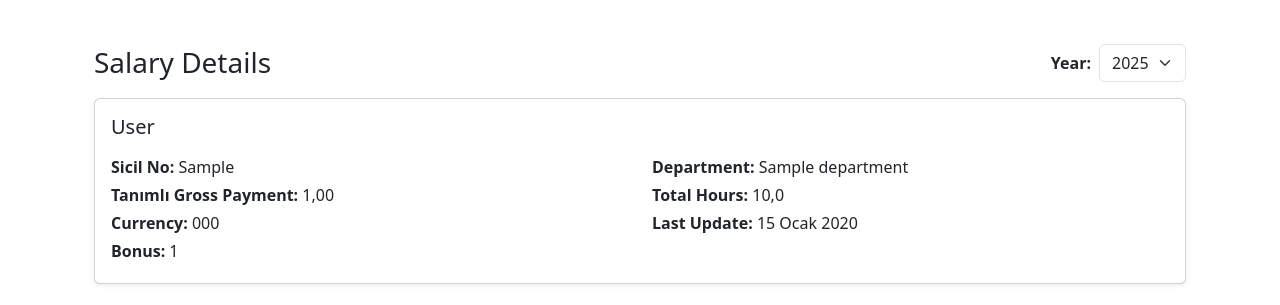
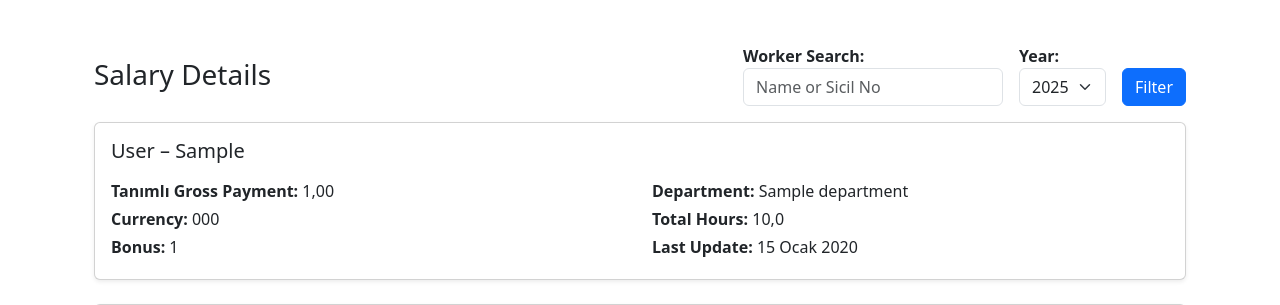
Before and after one commit to omercengiz/putzmeisterapp, a Django app: page /workers/worker/1/salaries/ in a window 1280 px wide. Shown: the part 56-361 px from the top of the page. Run offline with Django 4.2, Linux system fonts and the light colour scheme; tables that the repository leaves empty hold one stand-in row (values such as "Sample post").

Commit message:
feat: filter added to salary detail

```diff
--- a/templates/worker_salary_list.html
+++ b/templates/worker_salary_list.html
@@ -4,39 +4,60 @@
 {% block body %}
 <div class="container mt-4">
 
-  <div class="d-flex justify-content-between align-items-center mb-3">
+  <!-- Başlık + Filtre Bar -->
+  <div class="d-flex justify-content-between align-items-center mb-3 flex-wrap">
+
     <h3 class="mb-0">Salary Details</h3>
 
-      <!-- YIL FİLTRESİ -->
-      <form method="get" class="d-flex align-items-center">
-        <label class="me-2 fw-bold">Year:</label>
+    <form method="get" class="d-flex align-items-end gap-3 flex-wrap">
 
+        <!-- Worker Search -->
+        <div>
+            <label class="fw-bold">Worker Search:</label>
+            <input type="text"
+                  name="worker_search"
+                  value="{{ worker_search }}"
+                  placeholder="Name or Sicil No"
+                  class="form-control"
+                  style="width: 260px;">
+        </div>
+
+        <!-- Year Filter -->
+        <div>
+            <label class="fw-bold">Year:</label>
             {% localize off %}
             <select name="year" class="form-select w-auto" onchange="this.form.submit()">
                 {% for y in year_list %}
-            <option value="{{ y }}" {% if y == selected_year %}selected{% endif %}>
-              {{ y }}
-            </option>
+                    <option value="{{ y }}" {% if y == selected_year %}selected{% endif %}>{{ y }}</option>
                 {% endfor %}
             </select>
             {% endlocalize %}
-      </form>
         </div>
 
+        <!-- Submit -->
+        <div>
+            <button type="submit" class="btn btn-primary mt-4">Filter</button>
+        </div>
+
+    </form>
+
+  </div>
+
+
+
+  <!-- Çalışan Bilgisi Kartı -->
   <div class="card shadow-sm mb-4">
     <div class="card-body">
 
-      <h5 class="card-title mb-3">{{ worker.name_surname }}</h5>
+      <h5 class="card-title mb-3">
+        {{ worker.name_surname }} – {{ worker.sicil_no }}
+      </h5>
 
       <div class="row">
 
         <!-- Sol Sütun -->
         <div class="col-md-6">
-          <p class="mb-1"><strong>Sicil No:</strong> {{ worker.sicil_no }}</p>
-          <p class="mb-1">
-            <strong>Tanımlı Gross Payment:</strong>
-            {{ worker.gross_payment|floatformat:2|localize }}
-          </p>
+          <p class="mb-1"><strong>Tanımlı Gross Payment:</strong> {{ worker.gross_payment|floatformat:2|localize }}</p>
           <p class="mb-1"><strong>Currency:</strong> {{ worker.currency }}</p>
           <p class="mb-1"><strong>Bonus:</strong> {{ worker.bonus }}</p>
         </div>
@@ -45,7 +66,8 @@
         <div class="col-md-6">
           <p class="mb-1">
             <strong>Department:</strong>
-            {% if worker.department %}{{ worker.department }}{% else %}<span class="text-muted">Not assigned</span>{% endif %}
+            {% if worker.department %}{{ worker.department }}
+            {% else %}<span class="text-muted">Not assigned</span>{% endif %}
           </p>
 
           <p class="mb-1">
@@ -74,7 +96,7 @@
 
 
 
-  <!-- Maaş Tablosu -->
+  <!-- Salary Table -->
   <div class="card shadow-sm">
     <div class="card-body">
 
@@ -87,13 +109,18 @@
             <th class="text-center">Process</th>
           </tr>
         </thead>
+
         <tbody>
           {% for row in months_data %}
           <tr>
             <td>{{ row.month }}</td>
+
             <td>
-              {% localize off %}{{ row.year }}{% endlocalize %}
+              {% localize off %}
+                {{ row.year }}
+              {% endlocalize %}
             </td>
+
             <td class="text-end">
               {% if row.salary %}
                   {{ row.salary.gross_salary|floatformat:2|localize }}
@@ -101,13 +128,17 @@
                   <span class="text-muted">There is no salary for this month</span>
               {% endif %}
             </td>
+
             <td class="text-center">
               <div class="d-flex justify-content-center gap-2">
+
+                <!-- Update / Add -->
                 <a href="{% url 'workers:update_salary_record' row.salary.id|default:0 %}?worker_id={{ worker.id }}&month={{ row.month_num }}&year={{ row.year }}"
                    class="btn btn-sm btn-primary">
                     {% if row.salary %}Update{% else %}Add{% endif %}
                 </a>
 
+                <!-- Delete -->
                 {% if row.salary %}
                 <a href="{% url 'workers:delete_salary_record' row.salary.id %}"
                    class="btn btn-sm btn-danger"
@@ -115,11 +146,14 @@
                    Delete
                 </a>
                 {% endif %}
+
               </div>
             </td>
+
           </tr>
           {% endfor %}
         </tbody>
+
       </table>
 
     </div>
--- a/workers/views.py
+++ b/workers/views.py
@@ -432,40 +432,54 @@ def update_salary_record(request, salary_id):
             "worker": worker,
         })
 
+def list_worker_salaries(request, worker_id):
+    worker_search = request.GET.get("worker_search", "").strip()
 
-def list_worker_salaries(request, worker_id):
-    worker = get_object_or_404(Workers, id=worker_id)
+    # --- Worker Search WITHOUT redirect ---
+    if worker_search:
+        workers = (
+            Workers.objects.filter(name_surname__icontains=worker_search)
+            | Workers.objects.filter(sicil_no__icontains=worker_search)
+        )
 
-    # YIL FİLTRESİ
-    selected_year = request.GET.get("year")
-    current_year = datetime.date.today().year
+        # Eğer arama sonucu bulunursa gösterilecek worker'ı değiştir
+        found_worker = workers.first()
+        if found_worker:
+            worker = found_worker
+        else:
+            messages.warning(request, "No matching worker found.")
+            worker = get_object_or_404(Workers, id=worker_id)
+    else:
+        worker = get_object_or_404(Workers, id=worker_id)
 
-    try:
-        selected_year = int(selected_year) if selected_year else current_year
-    except:
-        selected_year = current_year
+    # --- Year Filter ---
+    raw_year = request.GET.get("year", datetime.date.today().year)
+    selected_year = int("".join(filter(str.isdigit, str(raw_year)))) or datetime.date.today().year
 
-    # Dropdownda göstermek için
-    year_list = list(range(2015, current_year + 1))
+    year_list = list(range(2020, datetime.date.today().year + 1))
 
     salaries = WorkerGrossMonthly.objects.filter(worker=worker, year=selected_year)
     salaries_dict = {s.month: s for s in salaries}
 
+    # --- months_data (month_num EKLENDİ) ---
     months_data = []
     for m in range(1, 13):
         months_data.append({
             "month": calendar.month_name[m],
             "month_num": m,
             "year": selected_year,
-            "salary": salaries_dict.get(m),
+            "salary": salaries_dict.get(m)
         })
 
     return render(request, "worker_salary_list.html", {
         "worker": worker,
         "months_data": months_data,
+        "selected_year": selected_year,
         "year_list": year_list,
-        "selected_year": selected_year,
+        "worker_search": worker_search,
     })
+
+
 
 def delete_salary_record(request, salary_id):
     salary = get_object_or_404(WorkerGrossMonthly, pk=salary_id)
```
Lines whose indentation alone changed are shown as unchanged.
